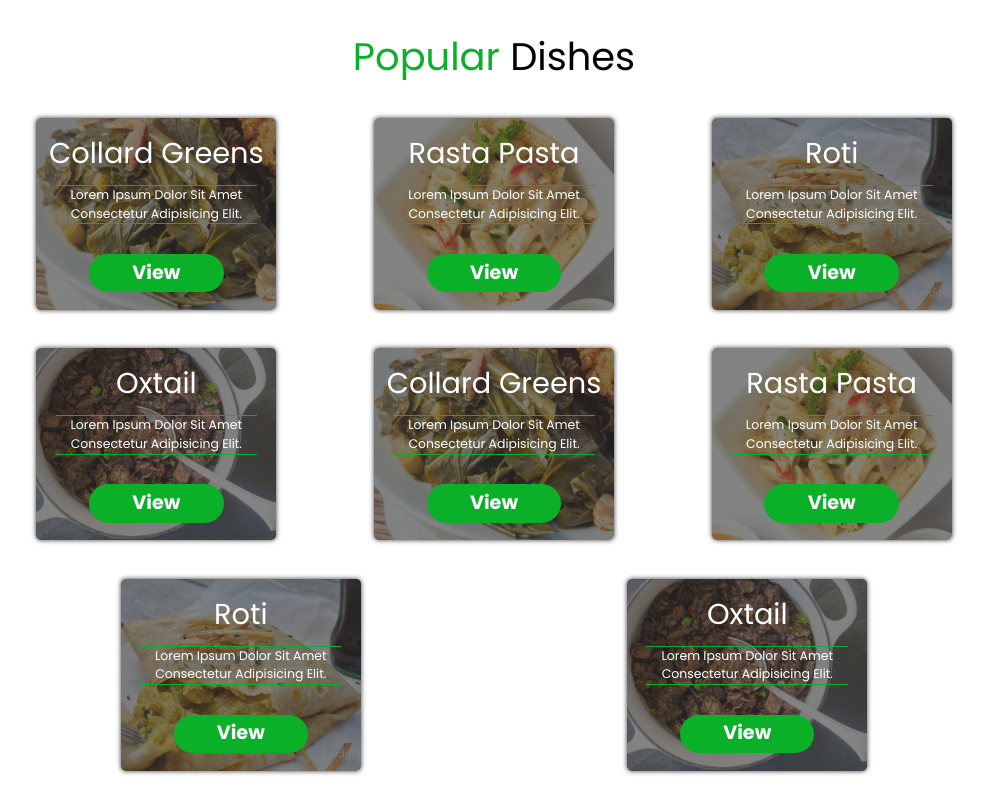
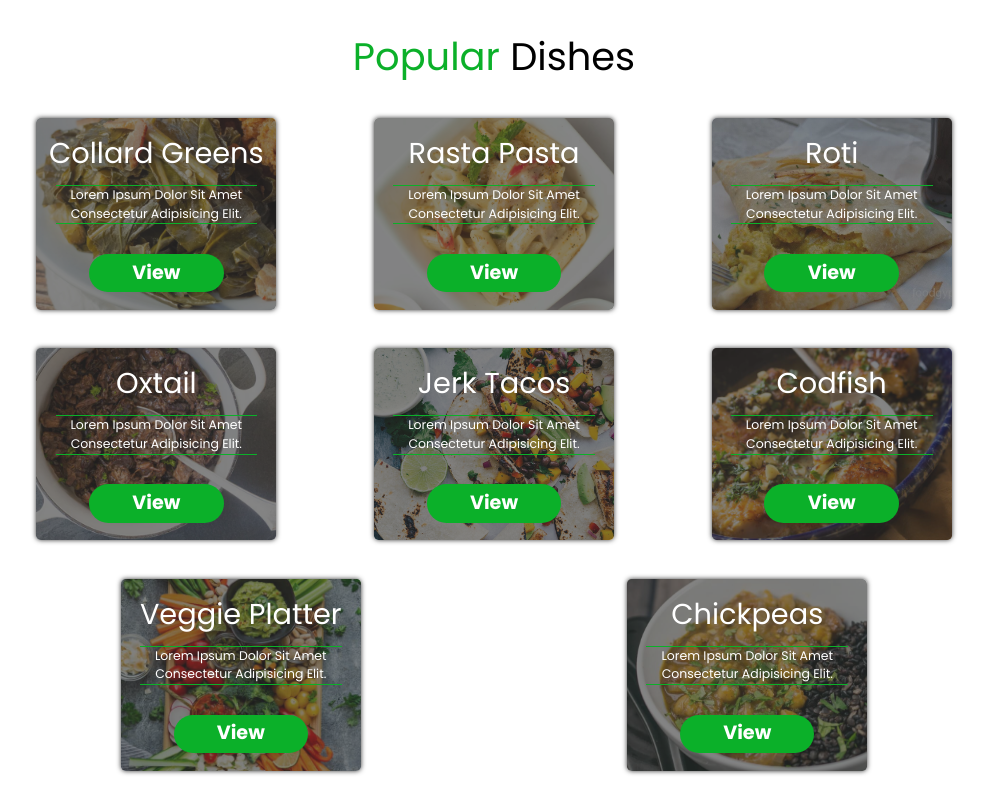
Before and after one commit to febinbellamy/JerkNite, a website: page index.html in a window 1280 px wide. Shown: the part 2146-2946 px from the top of the page, without its empty margins (146-1133 px from the left). Drawn offline with nearby package versions, Linux system fonts and the light colour scheme.

Commit message:
Updated dishes

```diff
--- a/index.html
+++ b/index.html
@@ -124,14 +124,14 @@
             <img src="media/CollardGreens.webp" alt="a plate of collard greens">
             <div class="info">
                 <h3>Collard Greens</h3>
-                <p>Lorem ipsum dolor sit amet consectetur adipisicing elit.</p>
+                <p>Lorem Ipsum Dolor Sit Amet Consectetur Adipisicing Elit.</p>
                 <a href="#"><button>View</button></a>
             </div>
         </div>
 
 
         <div class="box">
-            <img src="media/RastaPasta.avif" alt="a plate of pasta">
+            <img src="media/RastaPasta.avif" alt="a plate of rasta pasta">
             <div class="info">
                 <h3>Rasta Pasta</h3>
                 <p>Lorem ipsum dolor sit amet consectetur adipisicing elit. </p>
@@ -148,47 +148,49 @@
             </div>
         </div>
 
+
+
         <div class="box">
             <img src="media/Oxtail.webp" alt="a pot of oxtail">
             <div class="info">
                 <h3>Oxtail</h3>
-                <p>Lorem ipsum dolor sit amet consectetur adipisicing elit.</p>
+                <p>Lorem Ipsum Dolor Sit Amet Consectetur Adipisicing Elit.</p>
                 <a href="#"><button>View</button></a>
             </div>
         </div>
         <div class="box">
-            <img src="media/CollardGreens.webp" alt="a plate of collard greens">
+            <img src="media/JerkTacos.jpeg" alt="a plate of jerk chicken tacos">
             <div class="info">
-                <h3>Collard Greens</h3>
-                <p>Lorem ipsum dolor sit amet consectetur adipisicing elit.</p>
+                <h3>Jerk Tacos</h3>
+                <p>Lorem Ipsum Dolor Sit Amet Consectetur Adipisicing Elit.</p>
                 <a href="#"><button>View</button></a>
             </div>
         </div>
 
 
         <div class="box">
-            <img src="media/RastaPasta.avif" alt="a plate of pasta">
+            <img src="media/Codfish.jpeg" alt="a pan of codfish">
             <div class="info">
-                <h3>Rasta Pasta</h3>
-                <p>Lorem ipsum dolor sit amet consectetur adipisicing elit.</p>
+                <h3>Codfish</h3>
+                <p>Lorem Ipsum Dolor Sit Amet Consectetur Adipisicing Elit.</p>
                 <a href="#"><button>View</button></a>
             </div>
         </div>
 
         <div class="box">
-            <img src="media/Roti.jpeg" alt="chicken roti and a metal fork">
+            <img src="media/VegetablePlatter.jpeg" alt="a platter of vegetables">
             <div class="info">
-                <h3>Roti</h3>
-                <p>Lorem ipsum dolor sit amet consectetur adipisicing elit.</p>
+                <h3>Veggie Platter</h3>
+                <p>Lorem Ipsum Dolor Sit Amet Consectetur Adipisicing Elit.</p>
                 <a href="#"><button>View</button></a>
             </div>
         </div>
 
         <div class="box">
-            <img src="media/Oxtail.webp" alt="a pot of oxtail">
+            <img src="media/CurriedChickpeas.jpeg" alt="a plate of curried chickpeas">
             <div class="info">
-                <h3>Oxtail</h3>
-                <p>Lorem ipsum dolor sit amet consectetur adipisicing elit.</p>
+                <h3>Chickpeas</h3>
+                <p>Lorem Ipsum Dolor Sit Amet Consectetur Adipisicing Elit.</p>
                 <a href="#"><button>View</button></a>
             </div>
         </div>
```
Also changed, not shown: media/Codfish.jpeg (added), media/CurriedChickpeas.jpeg (added), media/JerkTacos.jpeg (added), media/VegetablePlatter.jpeg (added).
